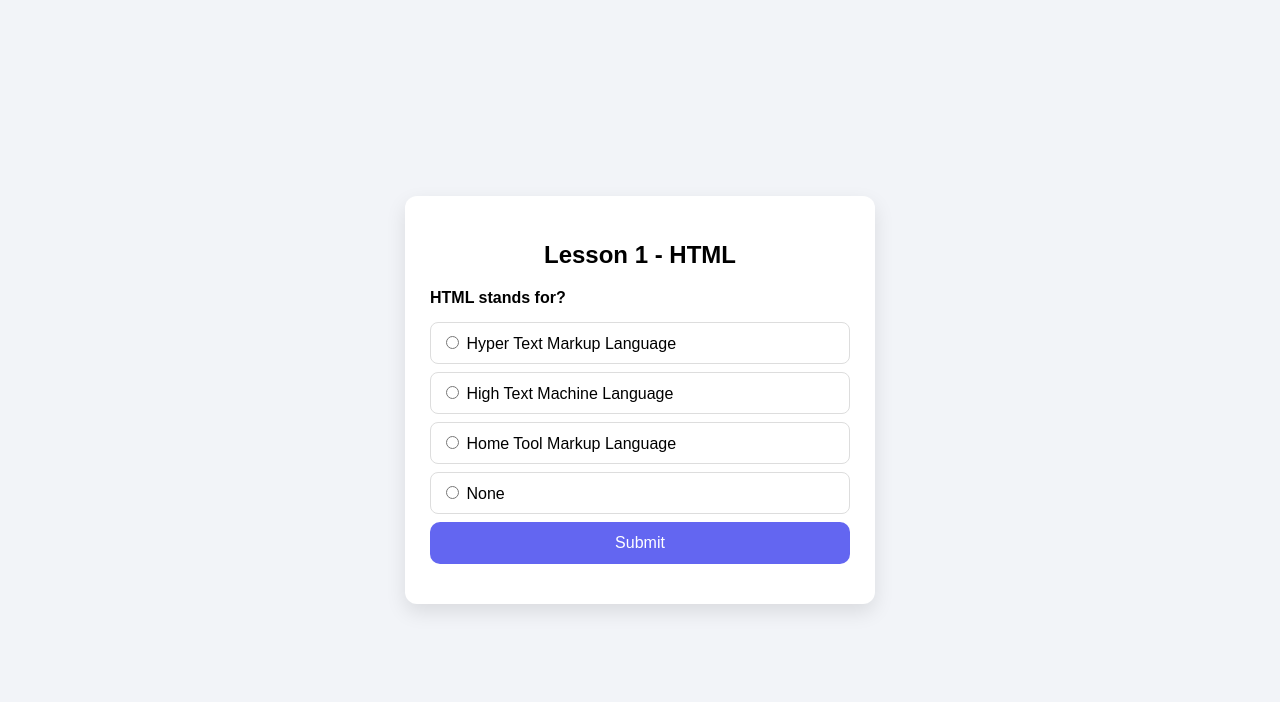
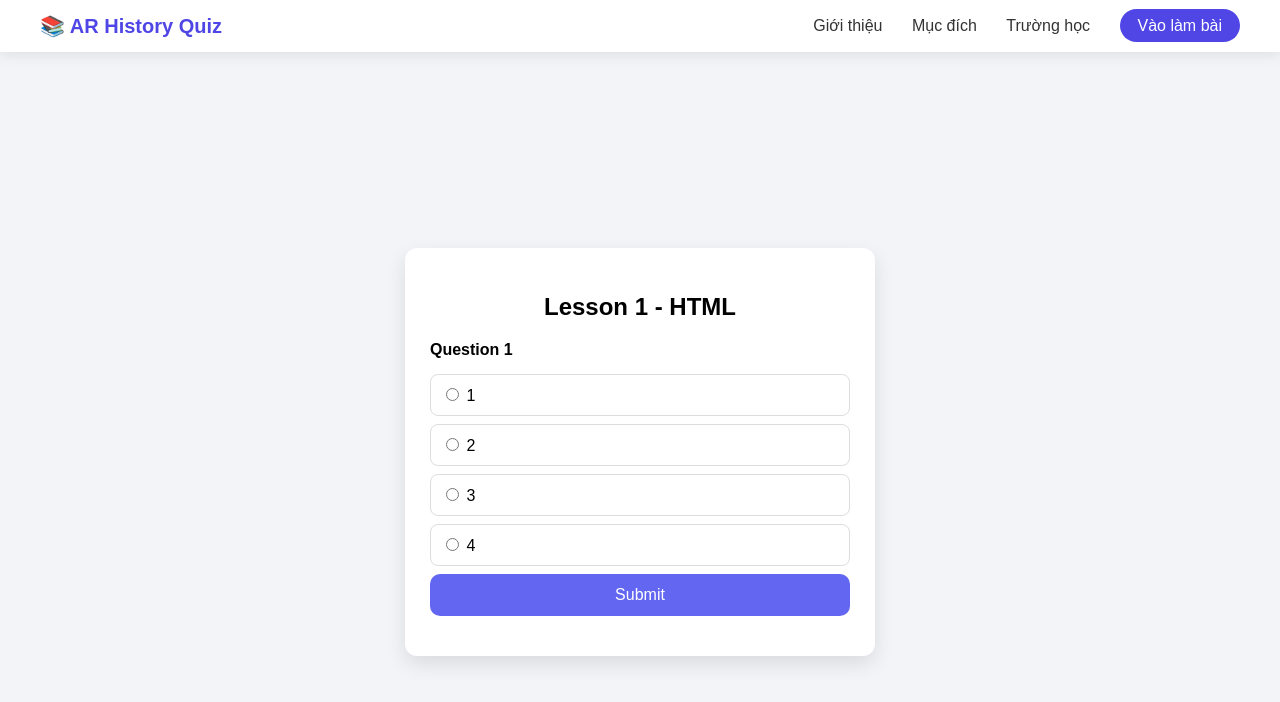
Before and after one commit to trplanxd-ai/AR-History, a plain HTML site: page 1.html in a window 1280 px wide. Drawn offline with Linux system fonts and the light colour scheme.

Commit message:
Update 1.html

```diff
--- a/1.html
+++ b/1.html
@@ -7,6 +7,19 @@
 </head>
 
 <body>
+<nav class="navbar">
+  <div class="nav-left">
+    <span class="logo">📚 AR History Quiz</span>
+  </div>
+
+  <div class="nav-links">
+    <a href="#about">Giới thiệu</a>
+    <a href="#purpose">Mục đích</a>
+    <a href="#school">Trường học</a>
+    <a href="index.html" class="start-btn">Vào làm bài</a>
+  </div>
+</nav>
+
 
 <div class="container">
 <div class="quiz-box">
@@ -27,28 +40,28 @@
 <script>
 const questions = [
     {
-        q: "HTML stands for?",
-        A: "Hyper Text Markup Language",
-        B: "High Text Machine Language",
-        C: "Home Tool Markup Language",
-        D: "None",
+        q: "Question 1",
+        A: "1",
+        B: "2",
+        C: "3",
+        D: "4",
         correct: "A"
     },
     {
-        q: "Which tag creates a line break?",
-        A: "<p>",
-        B: "<br>",
-        C: "<div>",
-        D: "<span>",
+        q: "Question 2",
+        A: "1",
+        B: "2",
+        C: "3",
+        D: "4",
         correct: "B"
     },
     {
-        q: "Which tag creates a line break?",
-        A: "<p>",
-        B: "<br>",
-        C: "<div>",
-        D: "<span>",
-        correct: "B"
+        q: "Question 3",
+        A: "1",
+        B: "2",
+        C: "3",
+        D: "4",
+        correct: "C"
     }
 ];
 
```
